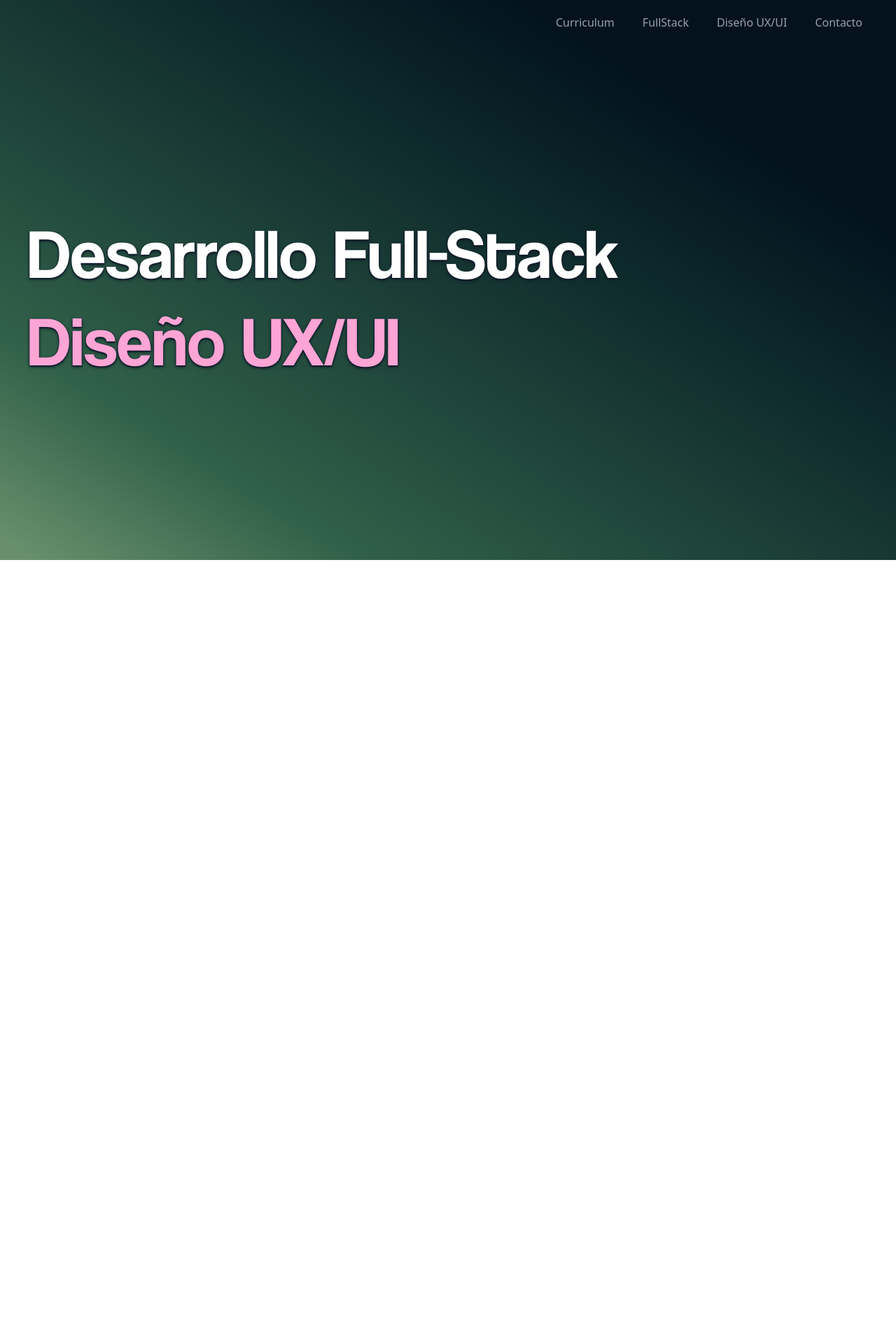
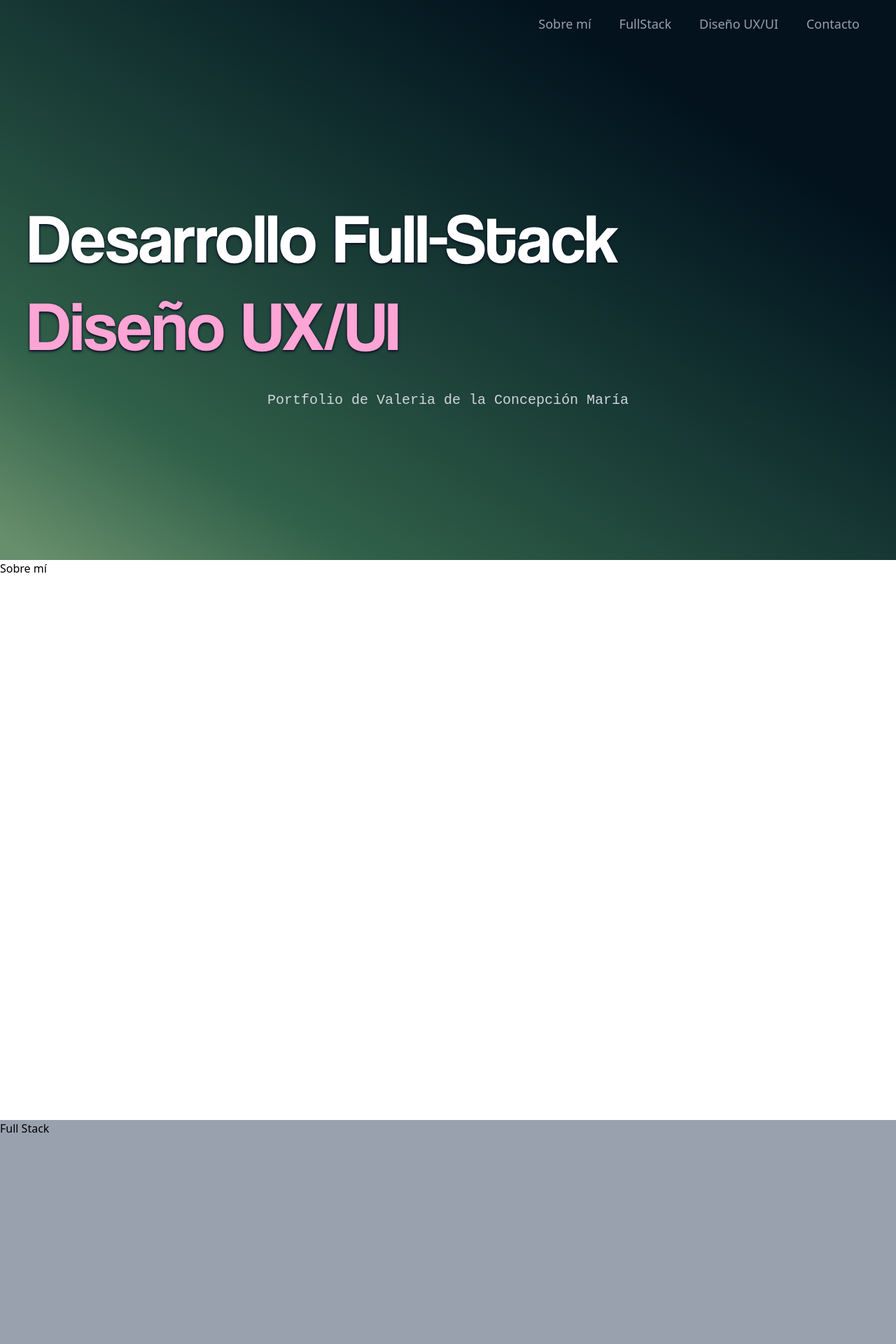
Before and after one commit to vdelaconcep/portfolioDLC, a React (Vite) app: page / in a window 1280 px wide. Shown: the top 1920 px of the page at 70% size. Before the commit the page ends 800 px from the top, so only its background shows below. Built offline with nearby package versions, Linux system fonts and the light colour scheme.

Commit message:
Planteo de secciones

```diff
--- a/index.html
+++ b/index.html
@@ -9,5 +9,6 @@
   <body>
     <div id="root"></div>
     <script type="module" src="/src/main.jsx"></script>
+    <script src="https://kit.fontawesome.com/5eafe979f1.js" crossorigin="anonymous"></script>
   </body>
 </html>
--- a/package.json
+++ b/package.json
@@ -33,5 +33,6 @@
     "overrides": {
       "vite": "npm:rolldown-vite@7.1.12"
     }
-  }
+  },
+  "packageManager": "pnpm@10.17.0+sha512.fce8a3dd29a4ed2ec566fb53efbb04d8c44a0f05bc6f24a73046910fb9c3ce7afa35a0980500668fa3573345bd644644fa98338fa168235c80f4aa17aa17fbef"
 }
--- a/src/App.jsx
+++ b/src/App.jsx
@@ -1,21 +1,20 @@
-import { BrowserRouter, Routes, Route } from "react-router-dom";
 import '@/style.css';
 
-import Layout from "@/pages/layout";
-import Home from "@/pages/home";
+import Home from "@/sections/home";
+import SobreMi from "@/sections/sobreMi";
+import FullStack from '@/sections/fullStack';
+import Uxui from '@/sections/uxui';
+import Contacto from '@/sections/contacto';
 
 function App() {
 
   return (
     <>
-      <BrowserRouter>
-        <Routes>
-        <Route path="/" element={<Layout />}>
-          <Route index element={<Home />} />
-
-          </Route>
-        </Routes>
-      </BrowserRouter>
+      <Home />
+      <SobreMi />
+      <FullStack />
+      <Uxui />
+      <Contacto />
     </>
   )
 }
--- a/src/components/navegacion.jsx
+++ b/src/components/navegacion.jsx
@@ -4,29 +4,36 @@ const Navegacion = () => {
 
     const simpleItems = [
         {
-            titulo: 'Curriculum',
-            linkto: '/curriculum'
+            titulo: 'Sobre mí',
+            linkto: 'about'
         },
         {
             titulo: 'FullStack',
-            linkto: '/fullStack'
+            linkto: 'fullstack'
         },
         {
             titulo: 'Diseño UX/UI',
-            linkto: '/uxui'
+            linkto: 'uxui'
         },
         {
             titulo: 'Contacto',
-            linkto: '/contacto'
+            linkto: 'contacto'
         }
     ]
 
+    const scrollToSection = (sectionId) => {
+        document.getElementById(sectionId)?.scrollIntoView({
+            behavior: 'smooth'
+        });
+    };
+
     return (
         <nav>
-            <ul className="list-none flex text-gray-400 font-medium">
+            <ul className="list-none flex text-gray-400 text-lg font-medium">
                 {simpleItems.map(item =>
                     <li
-                        className="mx-3 last-of-type:mr-0 cursor-pointer hover:bg-pink-300 hover:text-gray-900 px-2 rounded-2xl">
+                        className="mx-2 last-of-type:mr-0 cursor-pointer hover:bg-pink-300 hover:text-gray-900 px-3 rounded-2xl"
+                        onClick={()=>{scrollToSection(item.linkto)}}>
                         {item.titulo}
                     </li>
                 )}
--- a/src/pages/home.jsx
+++ /dev/null
@@ -1,39 +0,0 @@
-import { useEffect } from "react";
-import { motion } from 'framer-motion';
-import Navegacion from "@/components/navegacion";
-
-
-const Home = () => {
-    useEffect(() => {
-        console.log('Estamos?');
-    }, []);
-
-    return (
-        <section className="bg-gradient-to-tr from-[#678F6C] from-2% via-[#316149] via-20% to-[#03121D] h-[100dvh] to-80% flex flex-col px-8 md:px-10 overflow-hidden">
-            <motion.article
-                initial={{ opacity: 0 }}
-                animate={{ opacity: 1 }}
-                transition={{duration: 2}}
-                className="flex justify-end mt-5">
-                <Navegacion />
-            </motion.article>
-
-            <article
-                className="text-white text-[40px] md:text-[50px] lg:text-[70px] xl:text-[100px] coolvetica text-shadow-md text-shadow-gray-900 flex flex-col justify-center h-full">
-                <motion.h1
-                    initial={{ opacity: 0, x: -500 }}
-                    animate={{ opacity: 1, x: 0 }}
-                    transition={{duration: 1.5}}
-                >Desarrollo Full-Stack</motion.h1>
-                <motion.h1
-                    initial={{ opacity: 0, x: 500 }}
-                    animate={{ opacity: 1, x: 0 }}
-                    transition={{ duration: 1.5 }}
-                    className="md:mt-[-25px] text-pink-300">Diseño UX/UI</motion.h1>
-            </article>
-
-        </section>
-    );
-};
-
-export default Home;
--- a/src/pages/layout.jsx
+++ /dev/null
@@ -1,11 +0,0 @@
-import { Outlet } from "react-router-dom";
-
-const Layout = () => {
-    return (
-        <>
-        <Outlet />
-        </>
-    );
-};
-
-export default Layout;
--- /dev/null
+++ b/src/sections/contacto.jsx
@@ -0,0 +1,10 @@
+const Contacto = () => {
+    return (
+        <section id="contacto" className="h-[100dvh] bg-gray-500">
+            <h1>Contacto</h1>
+
+        </section>
+    );
+};
+
+export default Contacto;
--- /dev/null
+++ b/src/sections/fullStack.jsx
@@ -0,0 +1,10 @@
+const FullStack = () => {
+    return (
+        <section id="fullstack" className="h-[100dvh] bg-gray-400">
+            <h1>Full Stack</h1>
+
+        </section>
+    );
+};
+
+export default FullStack;
--- /dev/null
+++ b/src/sections/home.jsx
@@ -0,0 +1,41 @@
+import { motion } from 'framer-motion';
+import Navegacion from "@/components/navegacion";
+
+
+const Home = () => {
+
+    return (
+        <section id='home' className="bg-gradient-to-tr from-[#678F6C] from-2% via-[#316149] via-20% to-[#03121D] h-[100dvh] to-80% flex flex-col px-8 md:px-10 overflow-hidden">
+            <motion.article
+                initial={{ opacity: 0 }}
+                animate={{ opacity: 1 }}
+                transition={{duration: 2}}
+                className="flex justify-end mt-5">
+                <Navegacion />
+            </motion.article>
+            <div className='h-full flex flex-col justify-center'>
+                <article
+                    className="text-white text-[40px] md:text-[50px] lg:text-[70px] xl:text-[100px] coolvetica text-shadow-md text-shadow-gray-900 flex flex-col mb-5">
+                    <motion.h1
+                        initial={{ opacity: 0, x: -500 }}
+                        animate={{ opacity: 1, x: 0 }}
+                        transition={{ duration: 1.5 }}
+                    >Desarrollo Full-Stack</motion.h1>
+                    <motion.h1
+                        initial={{ opacity: 0, x: 500 }}
+                        animate={{ opacity: 1, x: 0 }}
+                        transition={{ duration: 1.5 }}
+                        className="md:mt-[-25px] text-pink-300">Diseño UX/UI</motion.h1>
+                </article>
+
+                <article className='text-gray-300 text-center text-xl font-normal courier flex justify-center'>
+                    <h1>Portfolio de Valeria de la Concepción María </h1>
+                </article>
+            </div>
+
+
+        </section>
+    );
+};
+
+export default Home;
--- /dev/null
+++ b/src/sections/sobreMi.jsx
@@ -0,0 +1,10 @@
+const SobreMI = () => {
+    return (
+        <section id="about" className="h-[100dvh]">
+            <h1>Sobre mí</h1>
+
+        </section>
+    )
+};
+
+export default SobreMI;
--- /dev/null
+++ b/src/sections/uxui.jsx
@@ -0,0 +1,10 @@
+const Uxui = () => {
+    return (
+        <section id="uxui" className="h-[100dvh] bg-gray-200">
+            <h1>UX/UI</h1>
+
+        </section>
+    );
+};
+
+export default Uxui;
--- a/src/style.css
+++ b/src/style.css
@@ -8,3 +8,7 @@
 .coolvetica {
     font-family: 'Coolvetica';
 }
+
+.courier {
+    font-family: 'Courier New', Courier, monospace;
+}
```
